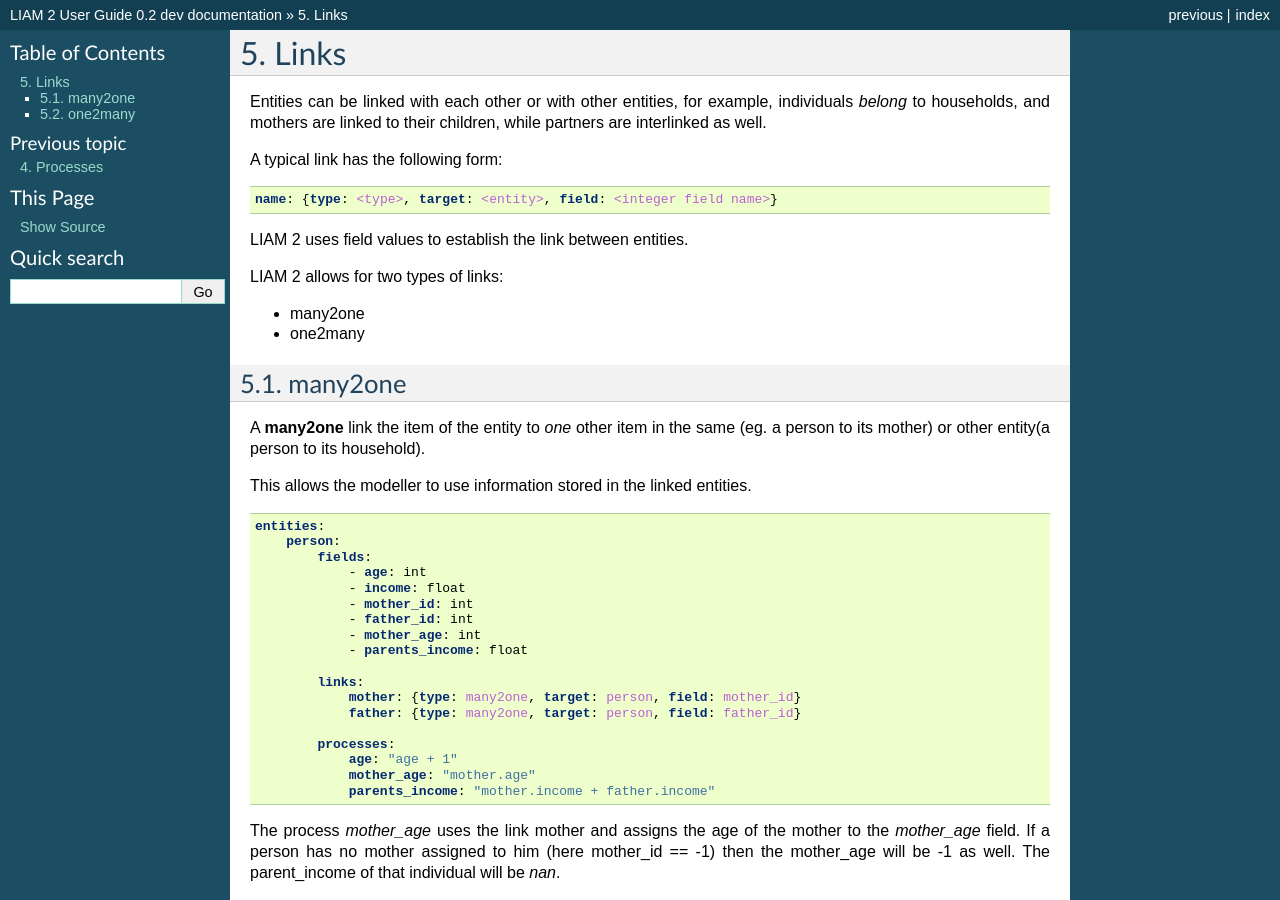
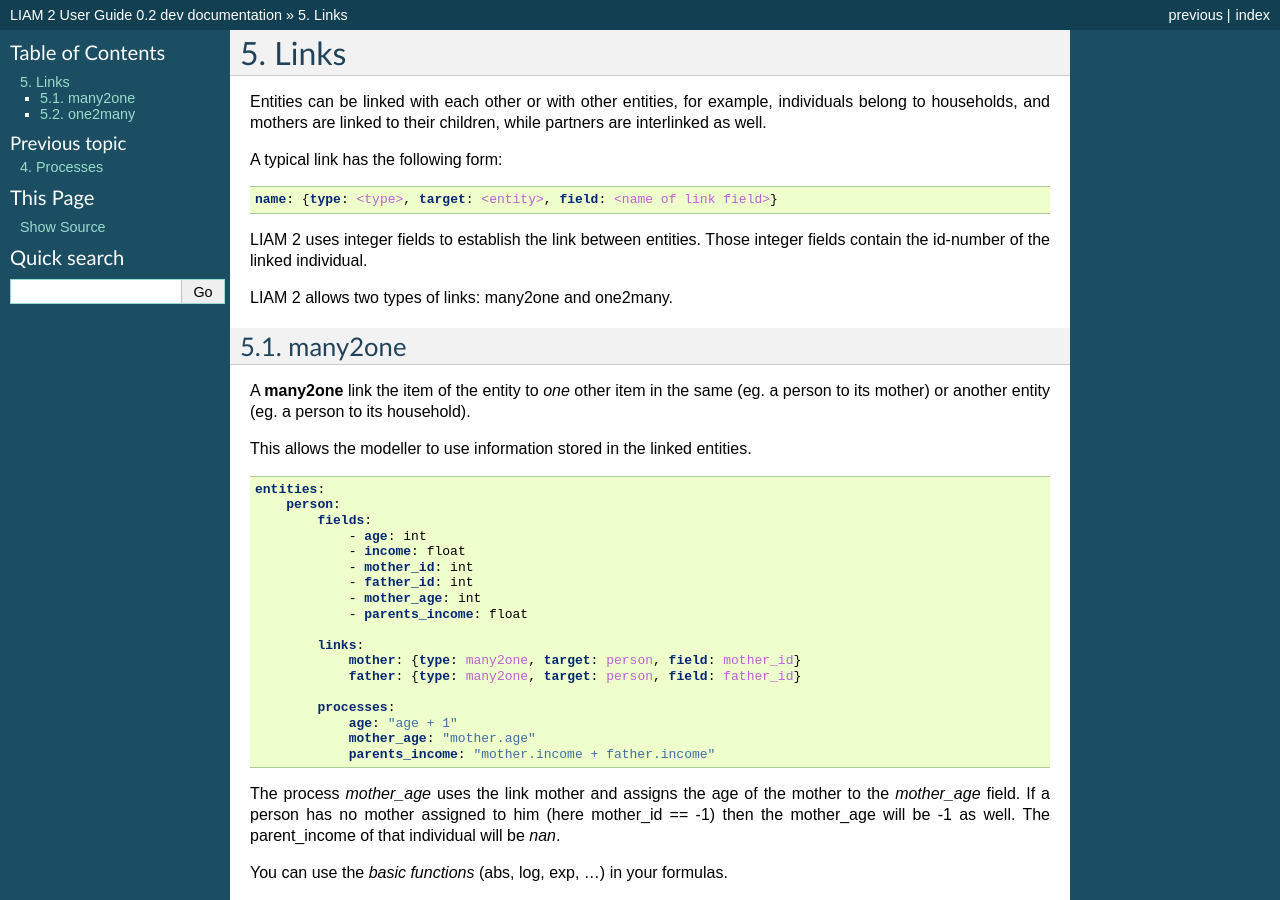
Before and after one commit to liam2/liam2, a Sphinx documentation site: the page built from doc/usersguide/source/links.rst, in a window 1280 px wide and 900 px high. Built offline with Sphinx 7.4.7, drawn with Linux system fonts in a browser that asks for light colours; formulas are drawn with MathJax 3.

Commit message:
a few last minute fixes to the doc

```diff
--- a/doc/usersguide/source/links.rst
+++ b/doc/usersguide/source/links.rst
@@ -1,32 +1,32 @@
 .. highlight:: yaml
+
+.. index:: links
 
 .. _links_label:
 
 Links
 =====
 
-.. index:: links, many2one, one2many
-
 Entities can be linked with each other or with other entities, for example,
-individuals *belong* to households, and mothers are linked to their children,
+individuals belong to households, and mothers are linked to their children,
 while partners are interlinked as well.
 
 A typical link has the following form: ::
 
-    name: {type: <type>, target: <entity>, field: <integer field name>}
+    name: {type: <type>, target: <entity>, field: <name of link field>}
 
-LIAM 2 uses field values to establish the link between entities.
+LIAM 2 uses integer fields to establish the link between entities. Those
+integer fields contain the id-number of the linked individual.
 
-LIAM 2 allows for two types of links:
+LIAM 2 allows two types of links: many2one and one2many.
 
-- many2one
-- one2many
+.. index:: many2one
 
 many2one
 --------
 
 A **many2one** link the item of the entity to *one* other item in the same
-(eg. a person to its mother) or other entity(a person to its household).
+(eg. a person to its mother) or another entity (eg. a person to its household).
 
 This allows the modeller to use information stored in the linked entities. ::
 
```
Also changed, not shown: other parts of doc/usersguide/source/links.rst (+2 -0 lines), doc/usersguide/source/model.rst (+6 -12 lines), doc/usersguide/source/processes.rst (+11 -7 lines).
